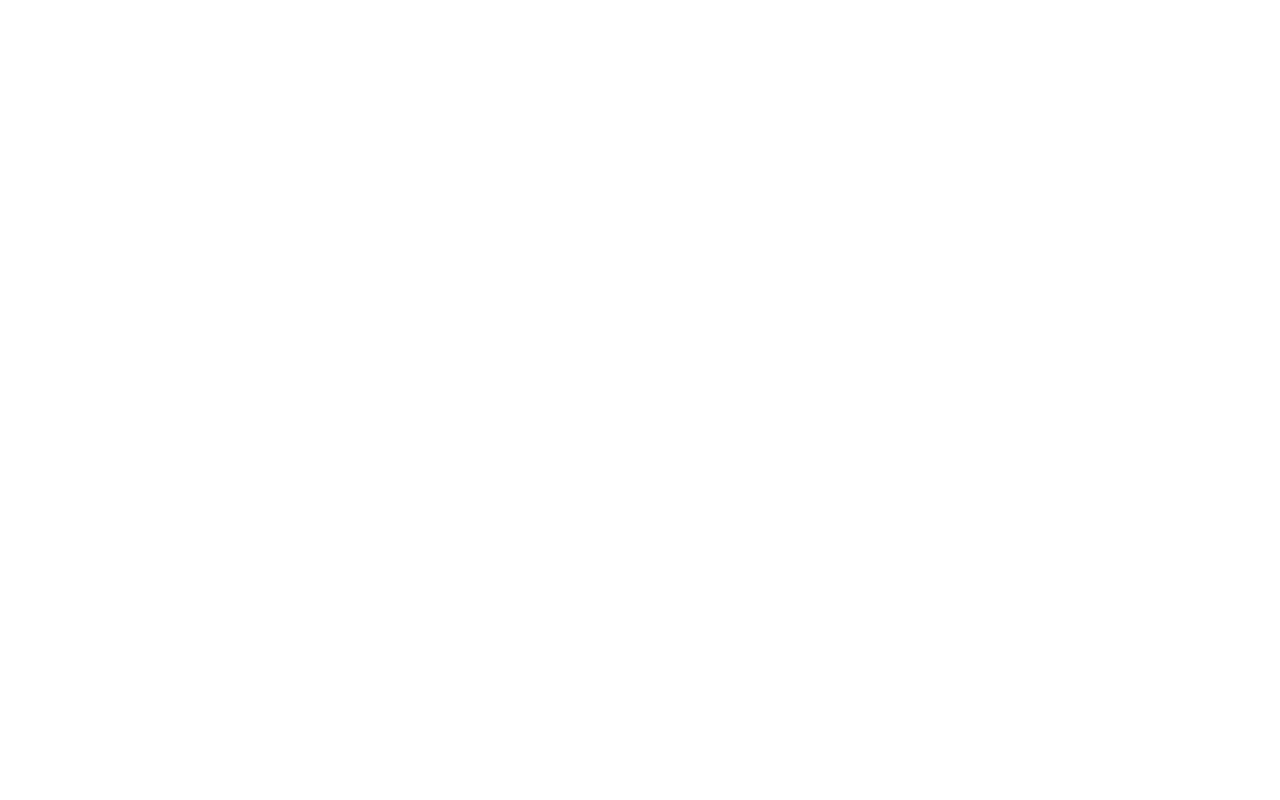
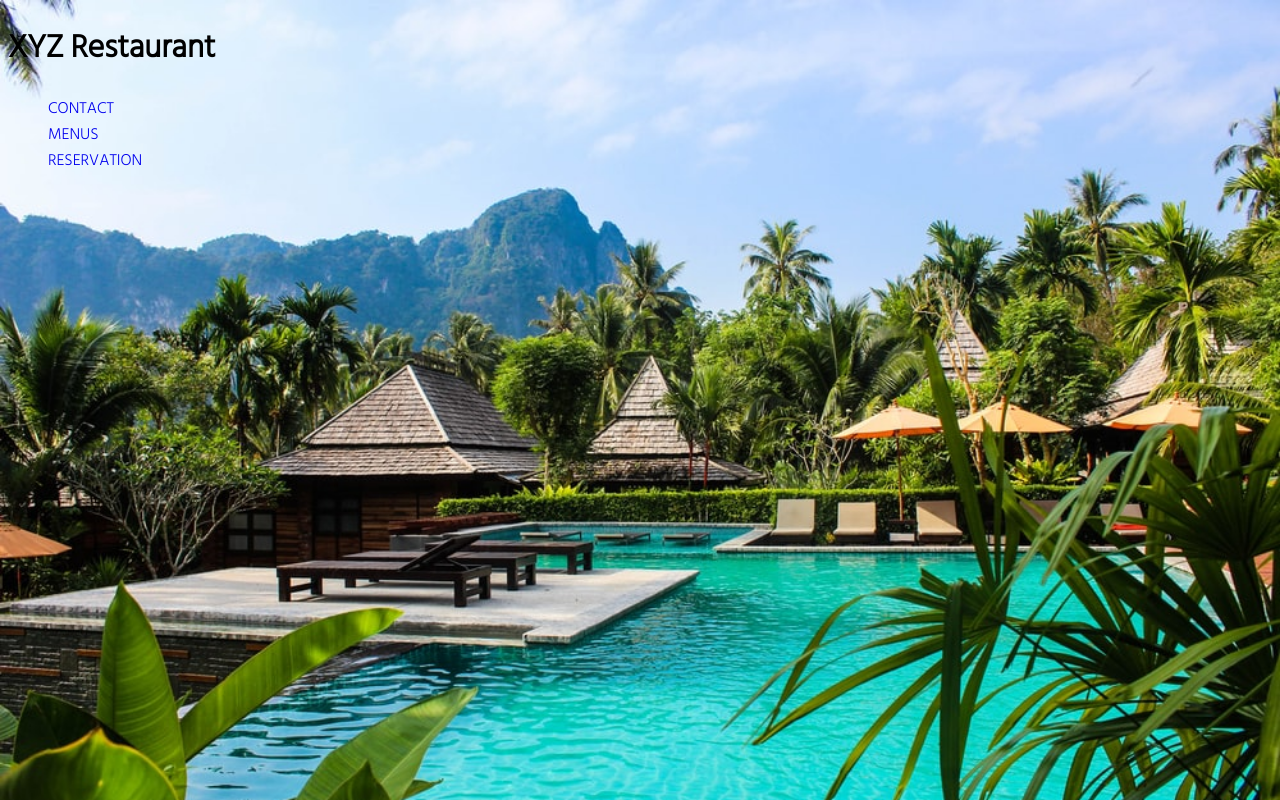
Before and after one commit to sujithkrish17/Project-1, a plain HTML site: page index.html in a window 1280 px wide. Drawn offline with Linux system fonts and the light colour scheme.

Commit message:
Added further changes

```diff
--- /dev/null
+++ b/contact.css
@@ -0,0 +1,4 @@
+@import url('https://fonts.googleapis.com/css2?family=Hind+Siliguri:wght@300&family=Titillium+Web&display=swap');
+body {
+  font-family: 'Hind Siliguri', sans-serif;
+}
--- a/index.html
+++ b/index.html
@@ -3,9 +3,22 @@
 <head>
   <meta charset="UTF-8">
   <meta name="viewport" content="width=device-width, initial-scale=1.0">
-  <title>Index</title>
+  <link rel="stylesheet" href="style.css">
+  <title>XYZ Restaurant</title>
 </head>
 <body>
+  <header>
+    <h1>XYZ Restaurant</h1>
+    <nav>
+      <ul>
+        <li><a href="/contact.html">Contact</a></li>
+        <li><a href="/menu.html">Menus</a></li>
+        <li><a href="/reservation.html">Reservation</a></li>
+      </ul>
+    </nav>
+  </header>
+
+  </main>
 
 </body>
 </html>
--- /dev/null
+++ b/style.css
@@ -0,0 +1,22 @@
+@import url('https://fonts.googleapis.com/css2?family=Hind+Siliguri:wght@300&family=Titillium+Web&display=swap');
+body {
+  font-family: 'Hind Siliguri', sans-serif;
+  background-image: url("photo-1520250497591-112f2f40a3f4.jpg");
+  background-size: cover;
+  background-repeat: no-repeat;
+}
+
+blockquote {
+  border-left: 8px goldenrod solid;
+  padding: 4px;
+  padding-left: 10px;
+
+}
+ul li {
+  list-style-type: none;
+  text-transform: uppercase;
+}
+
+a:link {
+  text-decoration: none;
+}
```
Also changed, not shown: about.html (deleted, +0 -11 lines), contact.html (+14 -1 lines), order.html (added, +11 -0 lines), photo-1520250497591-112f2f40a3f4.jpg (added).
